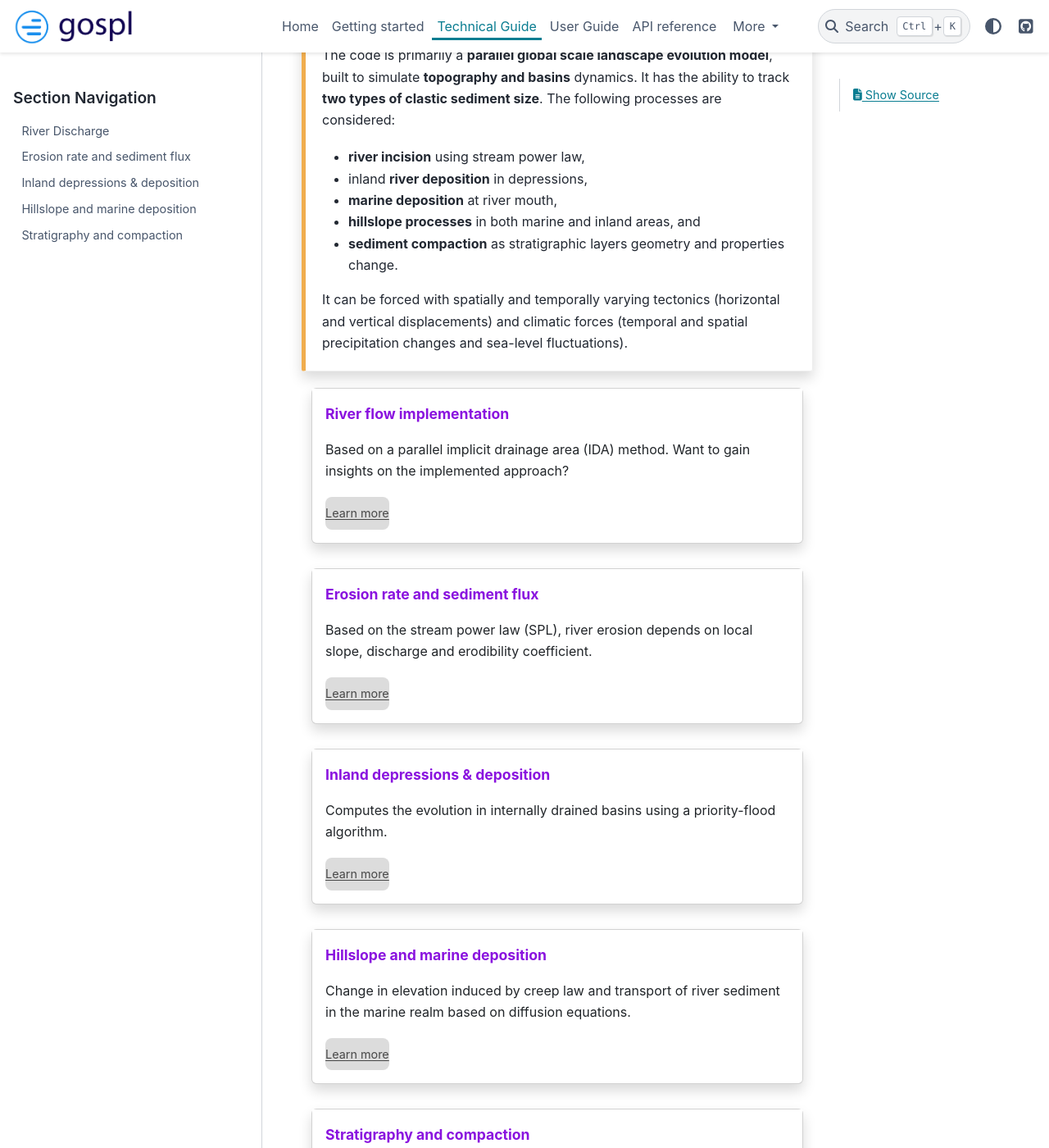
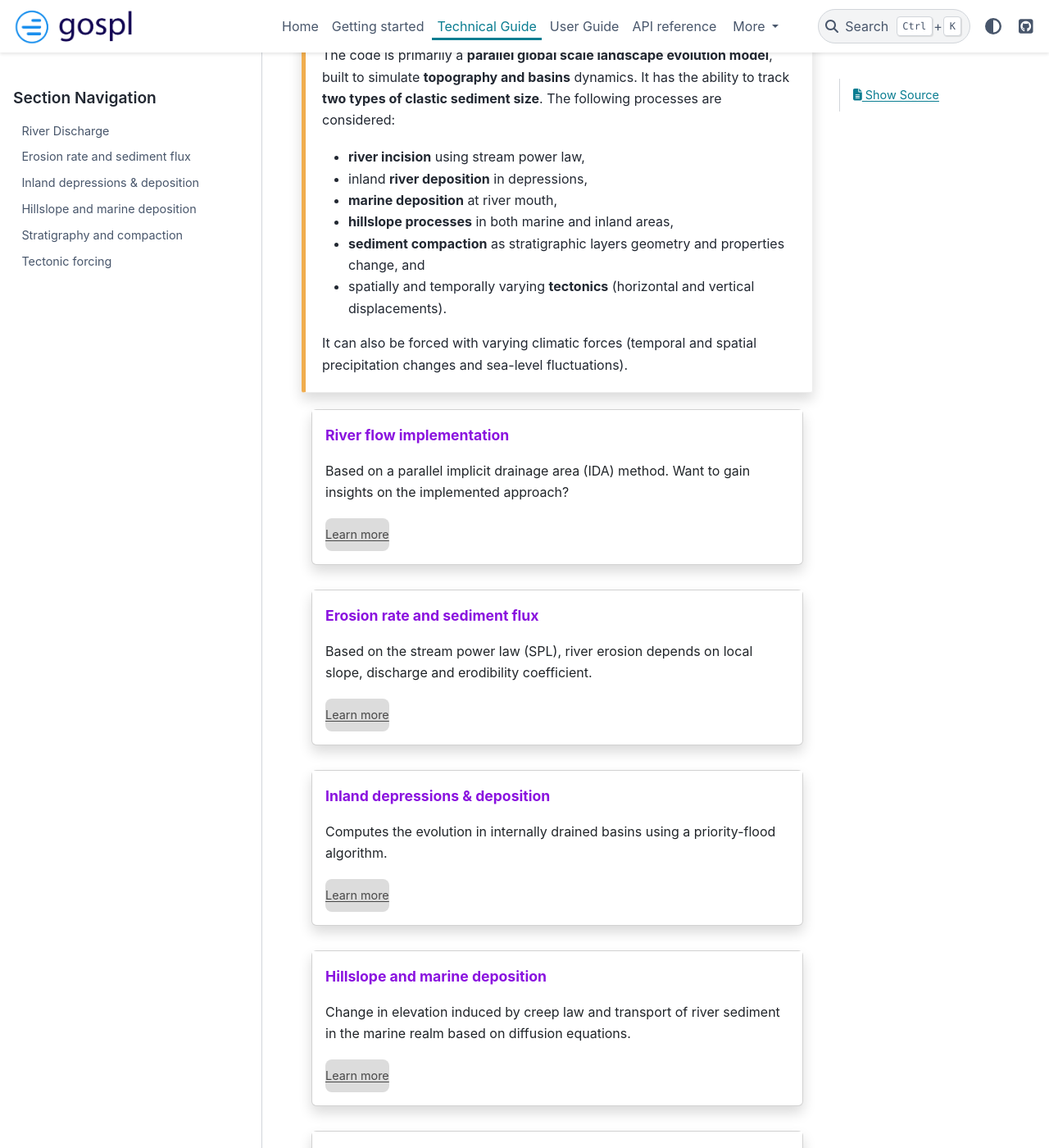
Before and after one commit to Geodels/gospl, a Sphinx documentation site: the page built from docs/tech_guide/index.rst, in a window 1280 px wide and 1400 px high, scrolled down 424 px. Shown: the whole window at 82% size. Built offline with Sphinx 7.4.7 and the PyData theme 0.15.4, drawn with Linux system fonts in a browser that asks for light colours; pages that are not in the unit, such as notebooks, are missing from menus; some of the changed text lies outside the part shown.

```diff
--- a/docs/tech_guide/index.rst
+++ b/docs/tech_guide/index.rst
@@ -22,10 +22,11 @@ The code is primarily a **parallel global scale landscape evolution model**, bui
 - **river incision** using stream power law,
 - inland **river deposition** in depressions,
 - **marine deposition** at river mouth,
-- **hillslope processes** in both marine and inland areas, and
-- **sediment compaction** as stratigraphic layers geometry and properties change.
+- **hillslope processes** in both marine and inland areas,
+- **sediment compaction** as stratigraphic layers geometry and properties change, and
+- spatially and temporally varying **tectonics** (horizontal and vertical displacements).
 
-It can be forced with spatially and temporally varying tectonics (horizontal and vertical displacements) and climatic forces (temporal and spatial precipitation changes and sea-level fluctuations).
+It can also be forced with varying climatic forces (temporal and spatial precipitation changes and sea-level fluctuations).
 
 .. raw:: html
 
@@ -127,6 +128,26 @@ It can be forced with spatially and temporally varying tectonics (horizontal and
 
     :ref:`Learn more <strat>`
 
+
+.. raw:: html
+
+                </div>
+                </div>
+            </div>
+            <div class="col-12 d-flex install-block">
+                <div class="card install-card shadow w-100">
+                <div class="card-header2">
+                    Tectonic
+                </div>
+                <div class="card-body">
+                    <p class="card-text">Displacements either induced by lithospheric or mantle forcing are
+                    used to move the surface both horizontally and vertically.</p>
+
+.. container:: custom-button
+
+    :ref:`Learn more <tecto>`
+
+
 .. raw:: html
 
                 </div>
```
Also changed, not shown: other parts of docs/tech_guide/index.rst (+1 -0 lines), docs/tech_guide/tecto.rst (added, +54 -0 lines), docs/images/tecto.png (added).
